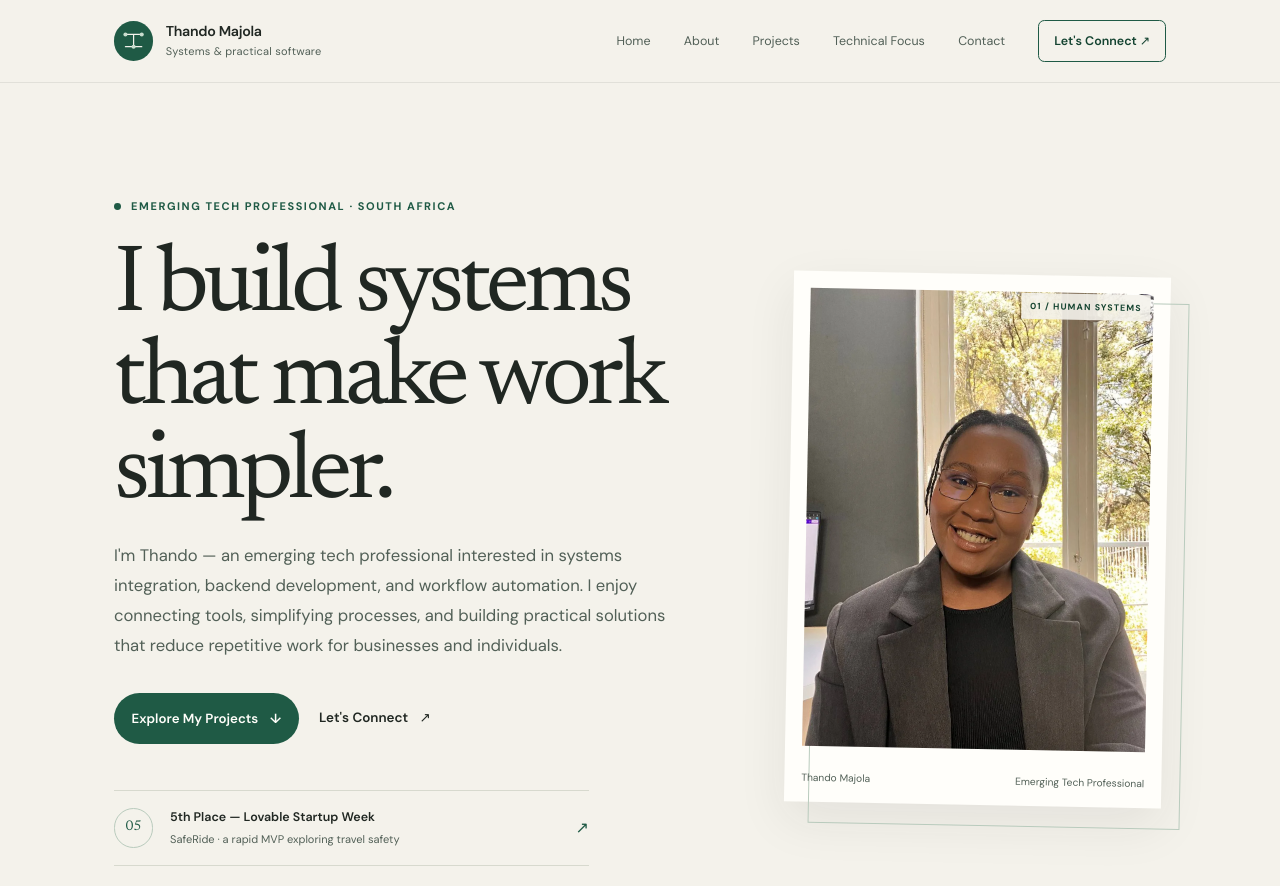
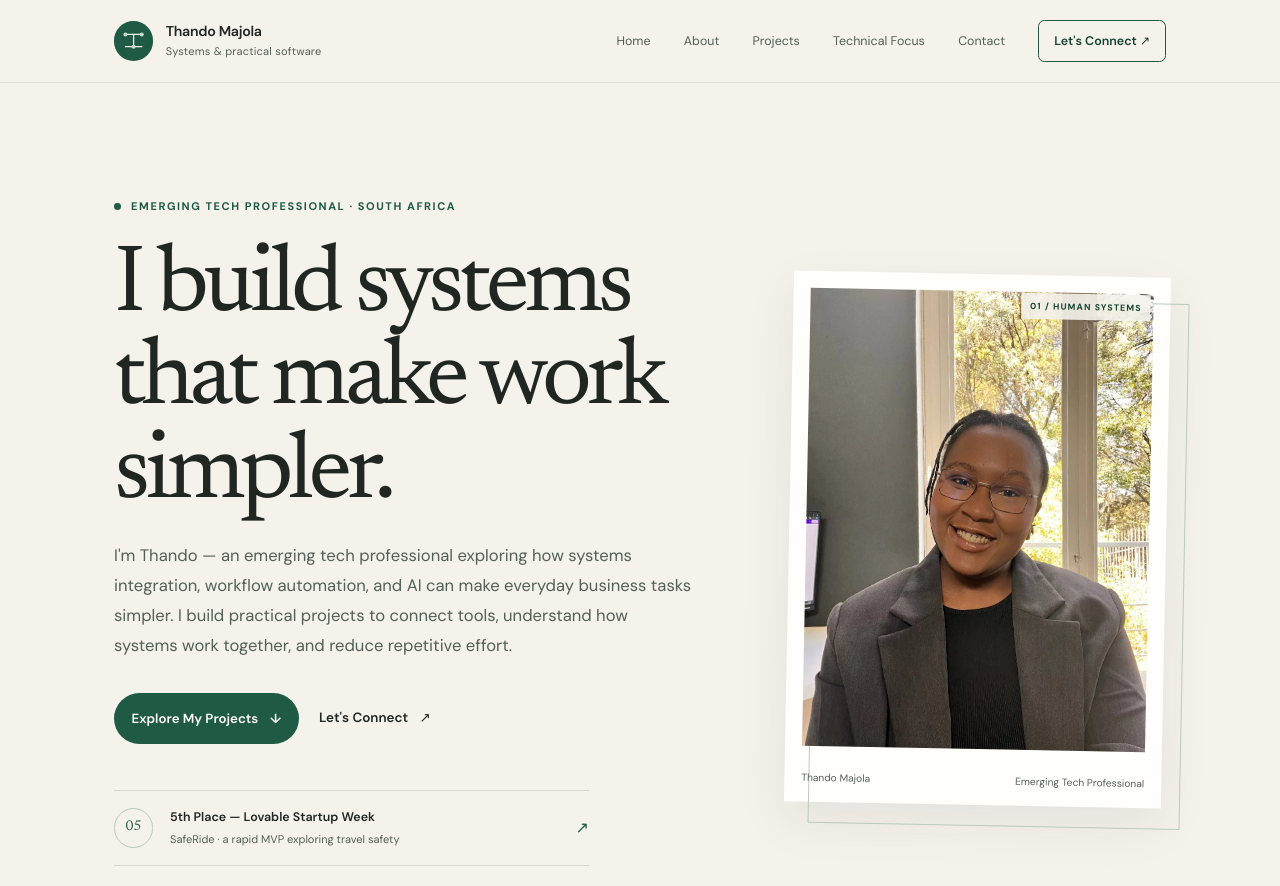
Before and after one commit to Thando-init/thandofolio, a React (Vite) app in the folder frontend/: page / in a window 1280 px wide. Shown: the top 886 px of the page. Built offline with nearby package versions, Linux system fonts and the light colour scheme.

Commit message:
feat(portfolio): connect hero to systems and automation

```diff
--- a/frontend/src/data/profile.ts
+++ b/frontend/src/data/profile.ts
@@ -4,7 +4,7 @@ export const profile = {
   eyebrow: 'EMERGING TECH PROFESSIONAL · SOUTH AFRICA',
   headline: 'I build systems that make work simpler.',
   introduction:
-    "I'm Thando — an emerging tech professional interested in systems integration, backend development, and workflow automation. I enjoy connecting tools, simplifying processes, and building practical solutions that reduce repetitive work for businesses and individuals.",
+    "I'm Thando — an emerging tech professional exploring how systems integration, workflow automation, and AI can make everyday business tasks simpler. I build practical projects to connect tools, understand how systems work together, and reduce repetitive effort.",
   positioning:
     'I build practical digital solutions that connect systems, simplify workflows, and reduce repetitive work.',
   portraitPath: '/images/thando-majola.webp',
```
